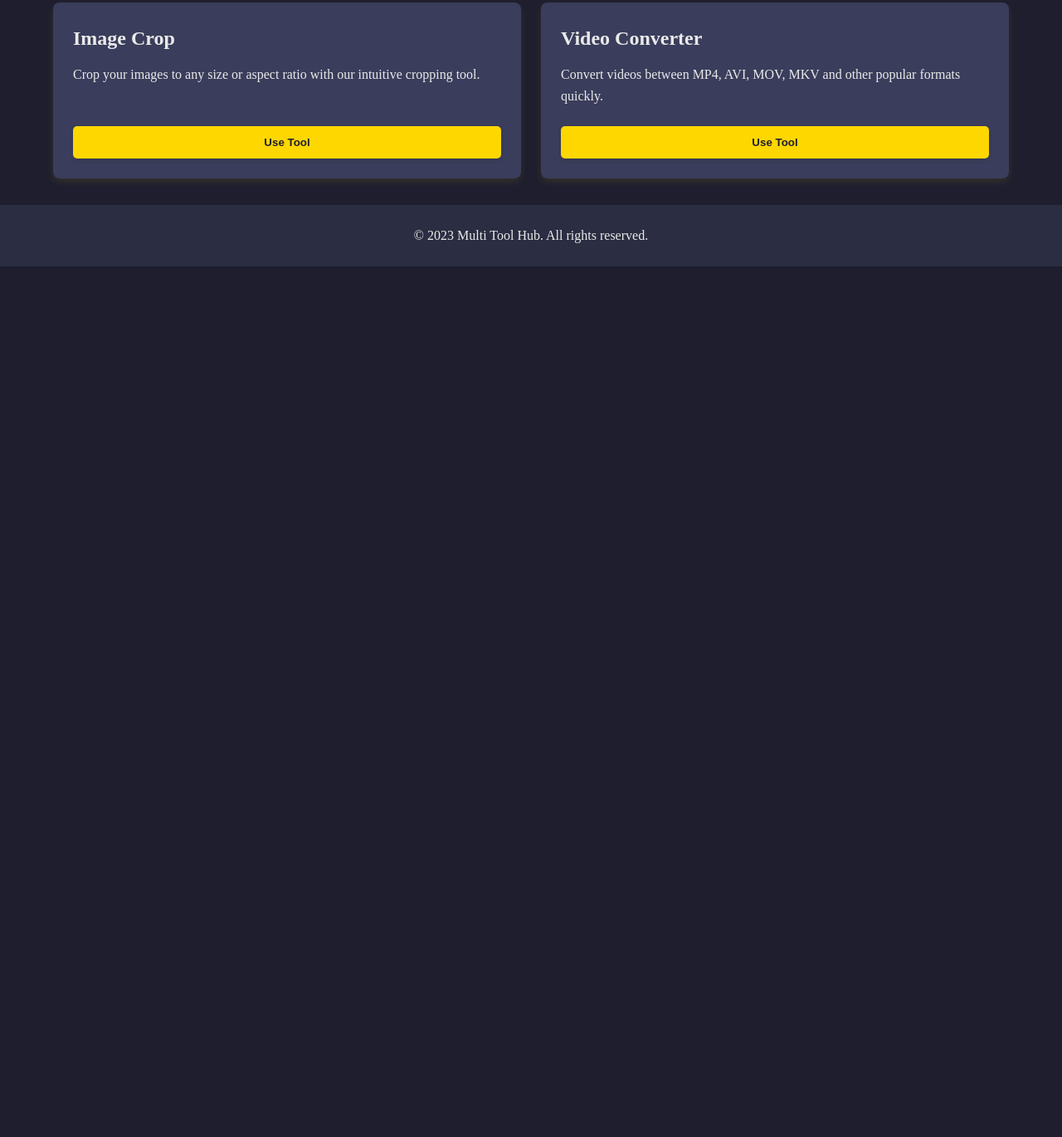
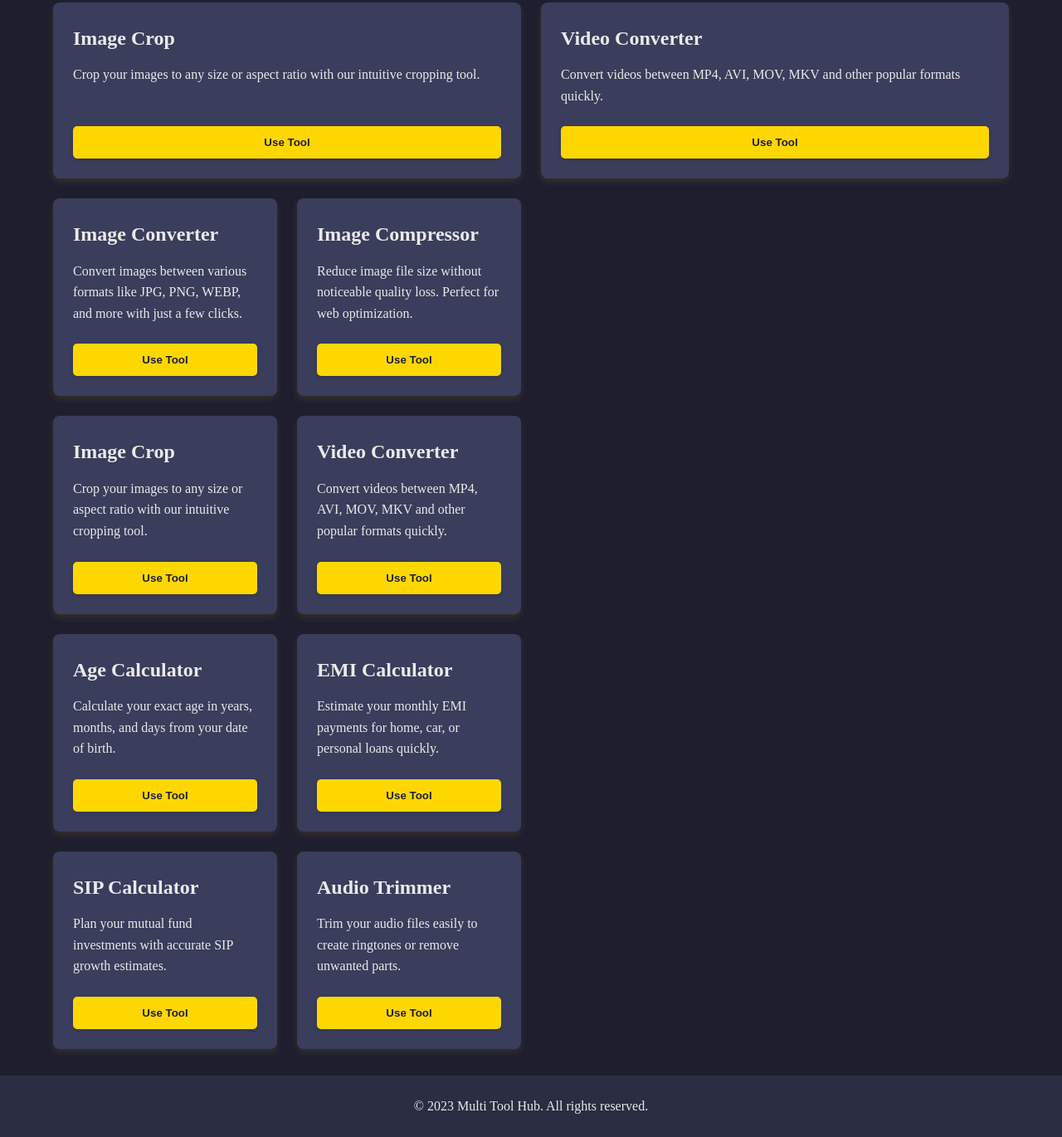
Before and after one commit to monu776kumar/Swifttool, a plain HTML site: page index.html in a window 1280 px wide. Shown: the part 430-1800 px from the top of the page at 83% size. Before the commit the page ends 800 px from the top, so only its background shows below. Drawn offline with Linux system fonts and the light colour scheme.

Commit message:
Update index.html

```diff
--- a/index.html
+++ b/index.html
@@ -164,7 +164,64 @@
                 <h2>Video Converter</h2>
                 <p>Convert videos between MP4, AVI, MOV, MKV and other popular formats quickly.</p>
                 <button class="btn" onclick="window.location.href='Video converter.html'">Use Tool</button>
-            </div>
+            </div> <div class="tools-grid">
+    <!-- Image Converter -->
+    <div class="tool-card">
+        <h2>Image Converter</h2>
+        <p>Convert images between various formats like JPG, PNG, WEBP, and more with just a few clicks.</p>
+        <button class="btn" onclick="window.location.href='image-converter.html'">Use Tool</button>
+    </div>
+
+    <!-- Image Compressor -->
+    <div class="tool-card">
+        <h2>Image Compressor</h2>
+        <p>Reduce image file size without noticeable quality loss. Perfect for web optimization.</p>
+        <button class="btn" onclick="window.location.href='image-compressor.html'">Use Tool</button>
+    </div>
+
+    <!-- Image Crop -->
+    <div class="tool-card">
+        <h2>Image Crop</h2>
+        <p>Crop your images to any size or aspect ratio with our intuitive cropping tool.</p>
+        <button class="btn" onclick="window.location.href='image-crop.html'">Use Tool</button>
+    </div>
+
+    <!-- Video Converter -->
+    <div class="tool-card">
+        <h2>Video Converter</h2>
+        <p>Convert videos between MP4, AVI, MOV, MKV and other popular formats quickly.</p>
+        <button class="btn" onclick="window.location.href='video-converter.html'">Use Tool</button>
+    </div>
+
+    <!-- Age Calculator -->
+    <div class="tool-card">
+        <h2>Age Calculator</h2>
+        <p>Calculate your exact age in years, months, and days from your date of birth.</p>
+        <button class="btn" onclick="window.location.href='age-calculator.html'">Use Tool</button>
+    </div>
+
+    <!-- EMI Calculator -->
+    <div class="tool-card">
+        <h2>EMI Calculator</h2>
+        <p>Estimate your monthly EMI payments for home, car, or personal loans quickly.</p>
+        <button class="btn" onclick="window.location.href='emi-calculator.html'">Use Tool</button>
+    </div>
+
+    <!-- SIP Calculator -->
+    <div class="tool-card">
+        <h2>SIP Calculator</h2>
+        <p>Plan your mutual fund investments with accurate SIP growth estimates.</p>
+        <button class="btn" onclick="window.location.href='sip-calculator.html'">Use Tool</button>
+    </div>
+
+    <!-- Audio Trimmer -->
+    <div class="tool-card">
+        <h2>Audio Trimmer</h2>
+        <p>Trim your audio files easily to create ringtones or remove unwanted parts.</p>
+        <button class="btn" onclick="window.location.href='audio-trimmer.html'">Use Tool</button>
+    </div>
+
+
         </div>
     </main>
 
```
